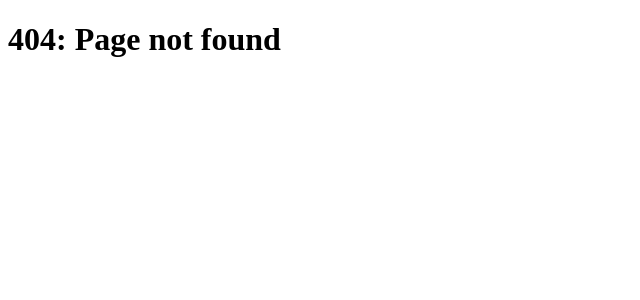
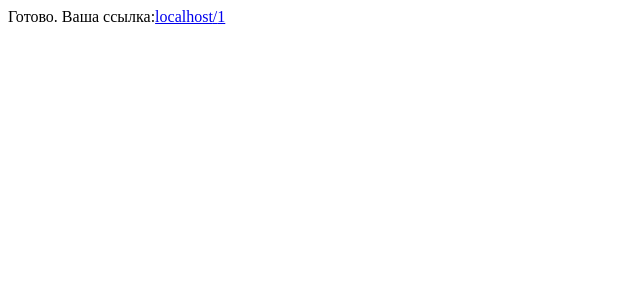
Before and after one commit to Mrsuper125/link-shortener-frontend, a React (Vite) app: page /result/1 in a window 1280 px wide. Before the commit this address had no page. Shown: the top 300 px of the page, without its empty margins (0-640 px from the left). Built offline with nearby package versions, Linux system fonts and the light colour scheme.

Commit message:
result page

```diff
--- a/src/App.tsx
+++ b/src/App.tsx
@@ -3,6 +3,7 @@ import {BrowserRouter, Route, Routes} from "react-router-dom"
 import Home from "./pages/home.tsx";
 import Page404 from "./pages/404.tsx";
 import Redirect from "./pages/redirect.tsx";
+import Result from "./pages/result.tsx";
 
 const App = () => {
         return (
@@ -12,6 +13,7 @@ const App = () => {
                 <Route path={"/:id"} element={<Redirect/>}/>
                 <Route path={"/error"} element={<Page404/>}/>
                 <Route path={"*"} element={<Page404/>}/>
+                <Route path={"/result/:id"} element={<Result/>}/>
             </Routes>
         </BrowserRouter>
     );
--- a/src/pages/home.tsx
+++ b/src/pages/home.tsx
@@ -25,8 +25,7 @@ function tryPosting(){
             break;
     }
     const expireDate = timestamp+deltaTime;
-    postUrl({url:url, expirationDate:expireDate})
-    window.location.reload()
+    postUrl({url: url, expirationDate: expireDate}).then(r =>window.location.replace(`/result/${r}`))
 }
 
 const Home = () => {
--- /dev/null
+++ b/src/pages/result.tsx
@@ -0,0 +1,15 @@
+import React from 'react';
+import {useParams} from "react-router-dom";
+
+const Result = () => {
+    const params = useParams();
+
+    return (
+        <div>
+            Готово. Ваша ссылка:
+            <a href={`http://${window.location.host}/${params.id}`}>{window.location.host}/{params.id}</a>
+        </div>
+    );
+};
+
+export default Result;
--- a/src/shared/api.ts
+++ b/src/shared/api.ts
@@ -10,5 +10,5 @@ export async function getUrl(id : number){
 export async function postUrl(link : Link){
     // @ts-ignore
     const response = await axios.post("http://127.0.0.1:8000/add", {url:link.url, expiration_date: link.expirationDate}, {headers:{'Access-Control-Allow-Origin' : '*'}})
-    //console.log(response)
+    return response.data
 }
```
